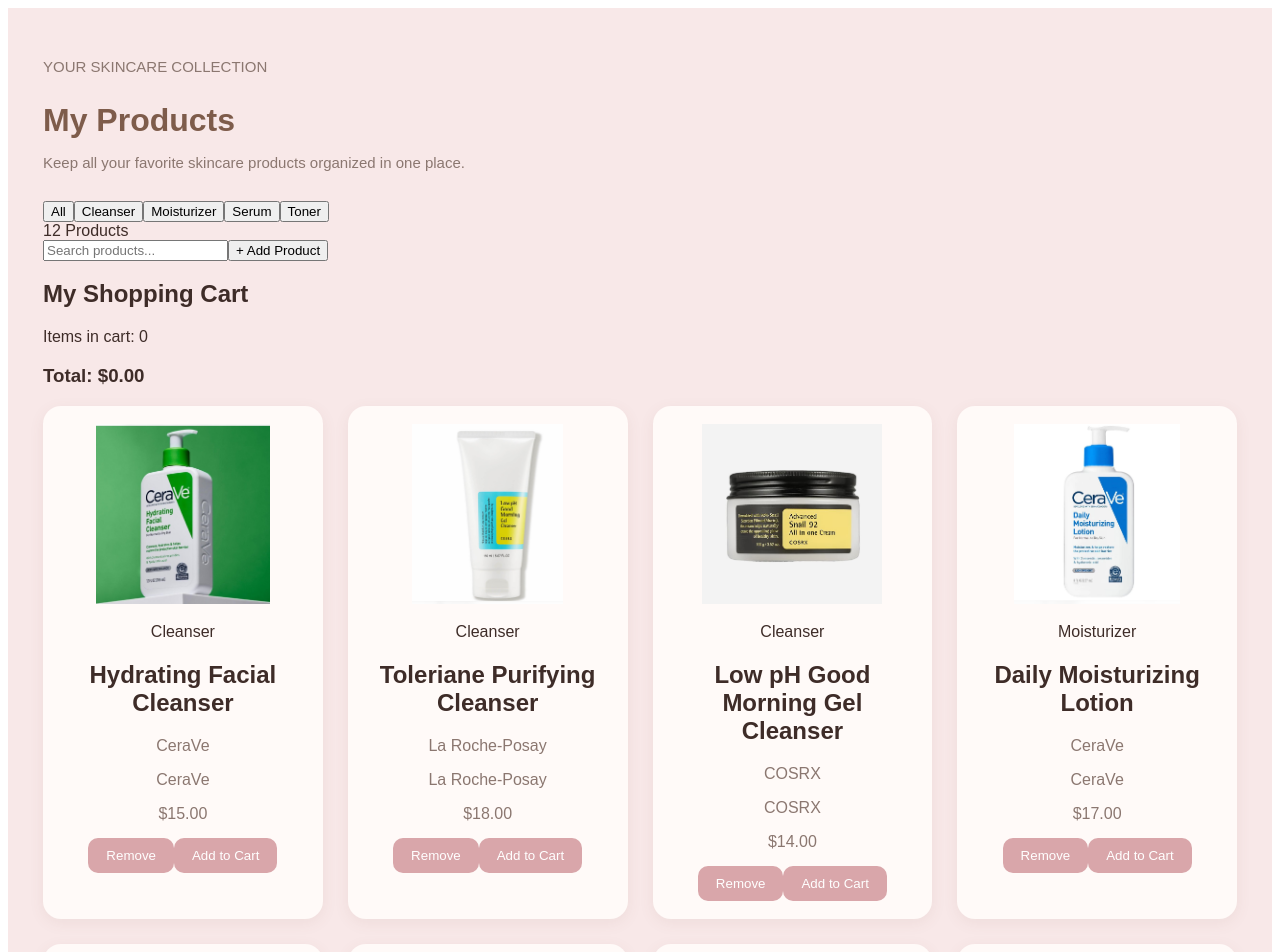
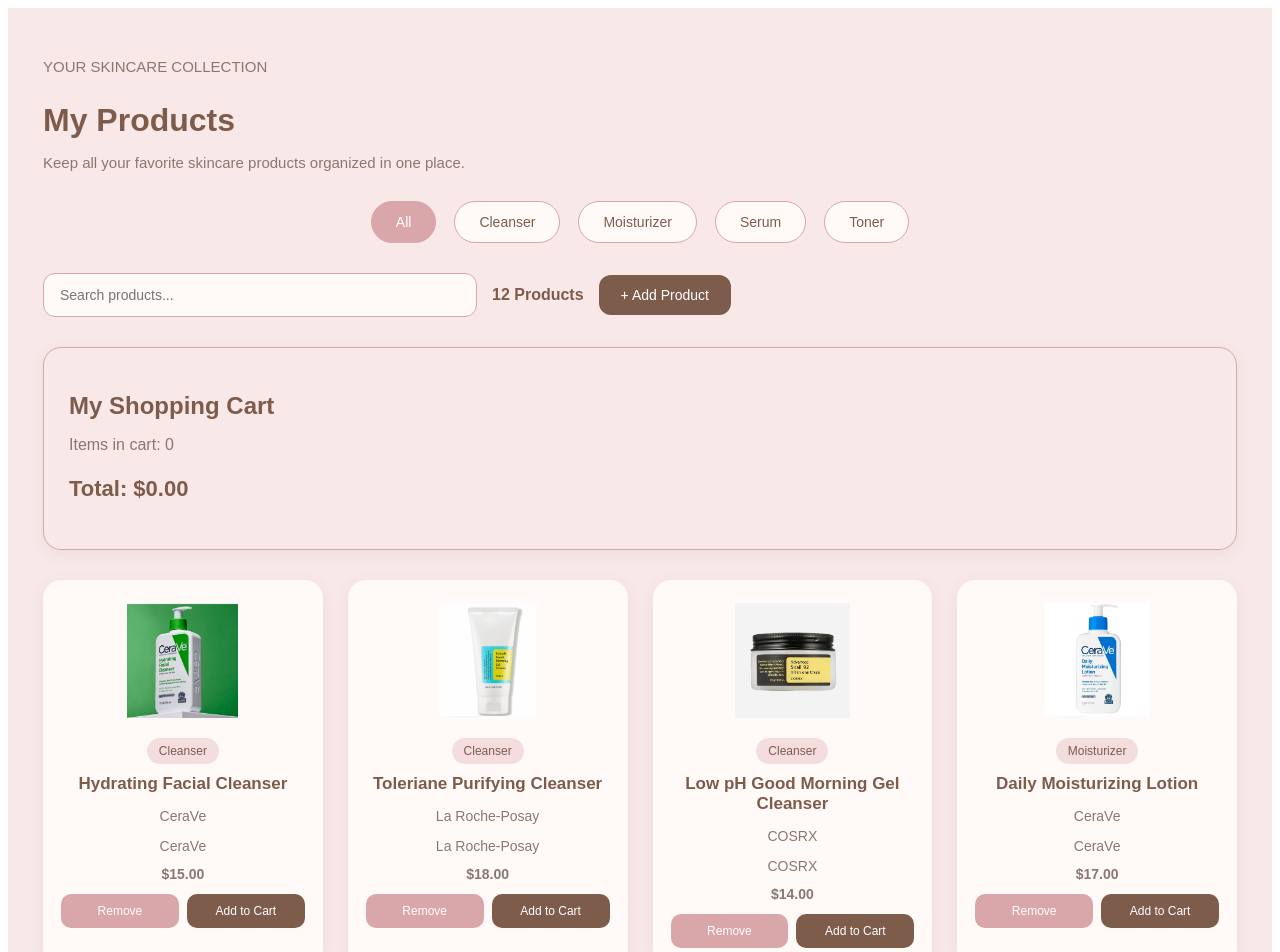
Before and after one commit to 52331045-lang/Glowup, a React (Vite) app: page / in a window 1280 px wide. Shown: the top 952 px of the page. Built offline with nearby package versions, Linux system fonts and the light colour scheme.

Commit message:
Improve product page layout and styling

```diff
--- a/src/Components/myProducts.css
+++ b/src/Components/myProducts.css
@@ -1,3 +1,5 @@
+
+/* MAIN PAGE */
 .products-page {
   min-height: 100vh;
   padding: 35px;
@@ -6,6 +8,7 @@
   color: #3e2c28;
 }
 
+/* HEADER */
 .products-header {
   margin-bottom: 30px;
 }
@@ -21,64 +24,286 @@
   font-size: 15px;
 }
 
-.products-search {
-  width: 100%;
+/* CATEGORY FILTER */
+.category-filter {
+  display: flex;
+  flex-wrap: wrap;
+  justify-content: center;
+  gap: 18px;
+  margin: 25px 0 30px;
+}
+
+.category-filter button {
+  background-color: #fffaf8;
+  color: #7e5c4b;
+  border: 1px solid #d9a6aa;
+  padding: 12px 24px;
+  border-radius: 25px;
+  cursor: pointer;
+  font-size: 14px;
+  transition: 0.3s;
+}
+
+.category-filter button:hover,
+.category-filter button.active {
+  background-color: #d9a6aa;
+  color: white;
+}
+
+/* SEARCH AND PRODUCTS COUNT */
+.products-tools {
+  display: flex;
+  align-items: center;
+  gap: 15px;
+  margin-bottom: 30px;
+  flex-wrap: wrap;
+}
+
+.products-tools input {
+  order: 0;
+  flex: 1;
+  min-width: 180px;
   max-width: 400px;
   padding: 13px 16px;
   border: 1px solid #d9a6aa;
   border-radius: 12px;
   outline: none;
-  margin-bottom: 30px;
-  font-size: 15px;
+  font-size: 14px;
   background-color: #fffaf8;
+  color: #3e2c28;
 }
 
+.products-tools input:focus {
+  border-color: #7e5c4b;
+}
+
+.products-count {
+  order: 1;
+  color: #7e5c4b;
+  font-weight: bold;
+  white-space: nowrap;
+}
+
+.add-button {
+  order: 2;
+  background-color: #7e5c4b;
+  color: white;
+  border: none;
+  padding: 12px 22px;
+  border-radius: 12px;
+  cursor: pointer;
+  font-size: 14px;
+  transition: 0.3s;
+}
+
+.add-button:hover {
+  background-color: #bd858c;
+}
+
+/* ADD PRODUCT FORM */
+.add-product-form {
+  background-color: #fffaf8;
+  padding: 25px;
+  border-radius: 18px;
+  margin: 20px 0 30px;
+  box-shadow: 0 4px 15px rgba(126, 92, 75, 0.08);
+  display: flex;
+  flex-direction: column;
+  gap: 15px;
+  max-width: 450px;
+}
+
+.add-product-form h2 {
+  color: #7e5c4b;
+  margin: 0 0 5px;
+}
+
+.add-product-form input,
+.add-product-form select {
+  padding: 12px;
+  border: 1px solid #d9a6aa;
+  border-radius: 10px;
+  background-color: white;
+  font-size: 14px;
+  outline: none;
+}
+
+.add-product-form button {
+  background-color: #d9a6aa;
+  color: white;
+  border: none;
+  padding: 12px;
+  border-radius: 10px;
+  cursor: pointer;
+}
+
+.add-product-form button:hover {
+  background-color: #bd858c;
+}
+
+/* PRODUCTS GRID */
 .products-grid {
   display: grid;
   grid-template-columns: repeat(auto-fit, minmax(220px, 1fr));
   gap: 25px;
 }
 
+/* PRODUCT CARD */
 .product-card {
   background-color: #fffaf8;
   border-radius: 18px;
   padding: 18px;
   text-align: center;
   box-shadow: 0 4px 15px rgba(126, 92, 75, 0.08);
+  transition: transform 0.3s, box-shadow 0.3s;
 }
 
-.product-card img {
-  width: 100%;
-  height: 180px;
-  object-fit: contain;
+.product-card:hover {
+  transform: translateY(-4px);
+  box-shadow: 0 7px 20px rgba(126, 92, 75, 0.14);
+}
+
+/* PRODUCT IMAGE */
+.product-image {
+  height: 125px;
+  display: flex;
+  align-items: center;
+  justify-content: center;
   margin-bottom: 15px;
 }
 
-.product-card h3 {
-  color: #7e5c4b;
-  margin-bottom: 8px;
+.product-image img {
+  width: 100%;
+  max-width: 115px;
+  height: 115px;
+  object-fit: contain;
 }
 
-.product-card p {
+/* PRODUCT INFORMATION */
+.product-info h2 {
+  color: #7e5c4b;
+  font-size: 17px;
+  margin: 10px 0;
+}
+
+.product-info p {
   color: #8b7770;
+  margin-bottom: 12px;
+  font-size: 14px;
+}
+
+.product-type {
+  display: inline-block;
+  background-color: #f3dddd;
+  color: #7e5c4b;
+  padding: 6px 12px;
+  border-radius: 20px;
+  font-size: 12px;
+}
+
+.product-price {
+  color: #7e5c4b;
+  font-size: 18px;
+  font-weight: bold;
+  margin: 12px 0;
+}
+
+/* PRODUCT BUTTONS */
+.product-actions {
+  display: flex;
+  justify-content: center;
+  align-items: center;
+  gap: 8px;
+  margin-top: 12px;
+}
+
+.product-actions button {
+  flex: 1;
+  min-width: 0;
+  padding: 10px 8px;
+  border: none;
+  border-radius: 10px;
+  cursor: pointer;
+  font-size: 12px;
+  transition: 0.3s;
+}
+
+.remove-button {
+  background-color: #d9a6aa;
+  color: white;
+}
+
+.remove-button:hover {
+  background-color: #bd858c;
+}
+
+.cart-button {
+  background-color: #7e5c4b;
+  color: white;
+}
+
+.cart-button:hover {
+  background-color: #5d4036;
+}
+
+/* SHOPPING CART */
+.cart-summary {
+  background-color: #f8e8e8;
+  border: 1px solid #d9a6aa;
+  border-radius: 18px;
+  padding: 25px;
+  margin: 25px 0 30px;
+  color: #3e2c28;
+  box-shadow: 0 4px 15px rgba(126, 92, 75, 0.08);
+}
+
+.cart-summary h2 {
+  color: #7e5c4b;
   margin-bottom: 15px;
 }
 
-.product-card button {
-  background-color: #d9a6aa;
-  color: white;
-  border: none;
-  padding: 10px 18px;
-  border-radius: 10px;
-  cursor: pointer;
+.cart-summary p {
+  color: #8b7770;
+  margin-bottom: 12px;
 }
 
-.product-card button:hover {
-  background-color: #bd858c;
+.cart-summary h3 {
+  color: #7e5c4b;
+  font-size: 22px;
 }
 
+/* MOBILE */
 @media (max-width: 600px) {
   .products-page {
     padding: 20px;
   }
+
+  .category-filter {
+    gap: 10px;
+  }
+
+  .category-filter button {
+    padding: 10px 16px;
+  }
+
+  .products-tools {
+    align-items: stretch;
+  }
+
+  .products-tools input {
+    max-width: 100%;
+    flex-basis: 100%;
+  }
+
+  .products-count {
+    order: 1;
+  }
+
+  .add-button {
+    order: 2;
+  }
+
+  .product-actions {
+    gap: 6px;
+  }
 }
--- a/src/Components/myproducts.jsx
+++ b/src/Components/myproducts.jsx
@@ -1,6 +1,6 @@
 
 import { useState } from "react";
-import "./MyProducts.css";
+import "./myProducts.css";
 
 function MyProducts() {
   // Products list
```
